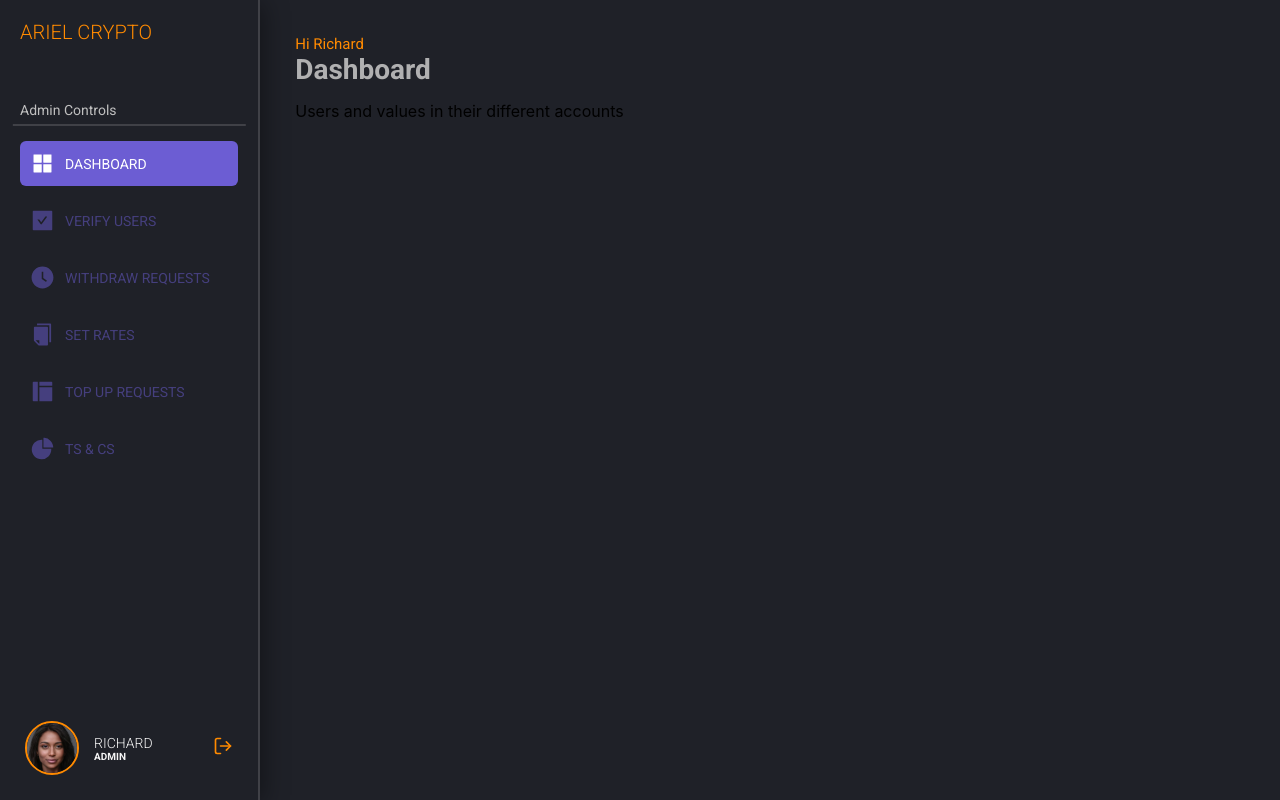
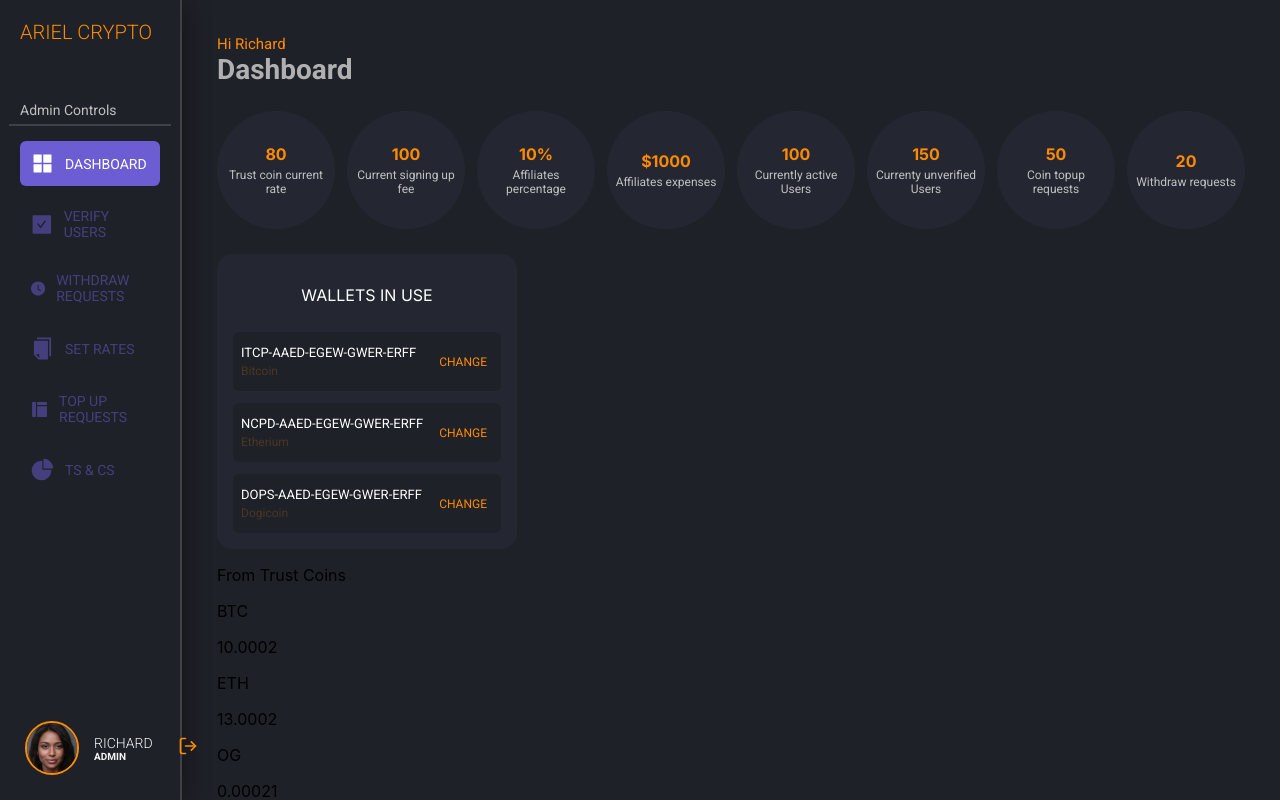
Before and after one commit to DrRichadams/alrican_token_project, a React (Create React App) app: page /admin_dash/dashboard in a window 1280 px wide. Shown: the top 800 px of the page. Built offline with nearby package versions, Linux system fonts and the light colour scheme; no server answers.

Commit message:
Periodic commit

```diff
--- a/src/DashboardAdmin/pages/Dashboard.js
+++ b/src/DashboardAdmin/pages/Dashboard.js
@@ -8,9 +8,184 @@ const Dashboard = () => {
   return (
     <div>
         <PageTitles name="Richard" location="Dashboard" />
-        Users and values in their different accounts
+        <DashboardCircles>
+          <Circle>
+            <CirclrTopTitle>80</CirclrTopTitle>
+            <CirclrBelowTitle>Trust coin current rate</CirclrBelowTitle>
+          </Circle>
+          <Circle>
+            <CirclrTopTitle>100</CirclrTopTitle>
+            <CirclrBelowTitle>Current signing up fee</CirclrBelowTitle>
+          </Circle>
+          <Circle>
+            <CirclrTopTitle>10%</CirclrTopTitle>
+            <CirclrBelowTitle>Affiliates percentage</CirclrBelowTitle>
+          </Circle>
+          <Circle>
+            <CirclrTopTitle>$1000</CirclrTopTitle>
+            <CirclrBelowTitle>Affiliates expenses</CirclrBelowTitle>
+          </Circle>
+          <Circle>
+            <CirclrTopTitle>100</CirclrTopTitle>
+            <CirclrBelowTitle>Currently active Users</CirclrBelowTitle>
+          </Circle>
+          <Circle>
+            <CirclrTopTitle>150</CirclrTopTitle>
+            <CirclrBelowTitle>Currenty unverified Users</CirclrBelowTitle>
+          </Circle>
+          <Circle>
+            <CirclrTopTitle>50</CirclrTopTitle>
+            <CirclrBelowTitle>Coin topup requests</CirclrBelowTitle>
+          </Circle>
+          <Circle>
+            <CirclrTopTitle>20</CirclrTopTitle>
+            <CirclrBelowTitle>Withdraw requests</CirclrBelowTitle>
+          </Circle>
+        </DashboardCircles>
+        <div className="dash_rectangles">
+          <UserWallets>
+            <WalletsTitle>Wallets in use</WalletsTitle>
+            <WalletBox>
+              <div>
+                <WalletAddress>ITCP-AAED-EGEW-GWER-ERFF</WalletAddress>
+                <WalletType>Bitcoin</WalletType>
+              </div>
+              <BtnChange>Change</BtnChange>
+            </WalletBox>
+            <WalletBox>
+              <div>
+                <WalletAddress>NCPD-AAED-EGEW-GWER-ERFF</WalletAddress>
+                <WalletType>Etherium</WalletType>
+              </div>
+              <BtnChange>Change</BtnChange>
+            </WalletBox>
+            <WalletBox>
+              <div>
+                <WalletAddress>DOPS-AAED-EGEW-GWER-ERFF</WalletAddress>
+                <WalletType>Dogicoin</WalletType>
+              </div>
+              <BtnChange>Change</BtnChange>
+            </WalletBox>
+          </UserWallets>
+          <div className="user_stats">
+            <div className="from_coins_stats">
+              <p>From Trust Coins</p>
+              <div className="coin_box">
+                <p>BTC</p><p>10.0002</p>
+              </div>
+              <div className="coin_box">
+                <p>ETH</p><p>13.0002</p>
+              </div>
+              <div className="coin_box">
+                <p>OG</p><p>0.00021</p>
+              </div>
+            </div>
+            <div className="from_user_fees_stats">
+              <p>User fees</p>
+              <div className="coin_box">
+                <p>BTC</p><p>10.0002</p>
+              </div>
+              <div className="coin_box">
+                <p>ETH</p><p>13.0002</p>
+              </div>
+              <div className="coin_box">
+                <p>OG</p><p>0.00021</p>
+              </div>
+            </div>
+          </div>
+        </div>
     </div>
   )
 }
 
+
+export const WalletType = styled.p`
+  color: ${colors.accentShadow};
+  margin: 0;
+  margin-top: 4px;
+  font-family: Roboto, sans-serif;
+  font-size: 12px;
+`;
+export const WalletAddress = styled.p`
+  color: #fff;
+  margin: 0;
+  font-family: Roboto, sans-serif;
+  font-size: 13px;
+`;
+export const WalletsTitle = styled.p`
+  color: #fff;
+  margin: 15px 0;
+  text-transform: uppercase;
+  font-family: Inter, sans-serif;
+`;
+
+export const BtnChange = styled.button`
+  border: none;
+  outline: none;
+  background-color: transparent;
+  margin: 0;
+  color: ${colors.accent};
+  font-family: Roboto, sans-serif;
+  text-transform: uppercase;
+  font-size: 12px;
+`;
+export const WalletBox = styled.div`
+  background-color: #1F2128;
+  width: 100%;
+  border-radius: 6px;
+  padding: 13px 8px;
+  box-sizing: border-box;
+  display: flex;
+  justify-content: space-between;
+  align-items: center;
+`;
+
+export const UserWallets = styled.div`
+  background-color: #242731;
+  padding: 16px;
+  border-radius: 16px;
+  width: 300px;
+  display: flex;
+  flex-direction: column;
+  justify-content: center;
+  align-items: center;
+  gap: 12px;
+  box-sizing: border-box;
+`;
+export const DashboardCircles = styled.div`
+  display: flex;
+  gap: 12px;
+  margin: 25px 0;
+`;
+export const CirclrTopTitle = styled.p`
+  margin: 0;
+  font-family: Inter, sans-serif;
+  font-weight: 700;
+  color: ${colors.accent};
+`;
+
+export const CirclrBelowTitle = styled.p`
+  margin: 0;
+  font-family: Roboto, sans-serif;
+  font-weight: 400;
+  font-size: 12px;
+  color: rgba(192,192,192,1);
+  margin-top: 4px;
+`;
+
+
+export const Circle = styled.div`
+  background-color: #242731;
+  width: 118px;
+  height: 118px;
+  border-radius: 50%;
+  display: flex;
+  flex-direction: column;
+  justify-content: center;
+  align-items: center;
+  text-align: center;
+  padding: 6px;
+  box-sizing: border-box;
+`;
+
 export default Dashboard
```
